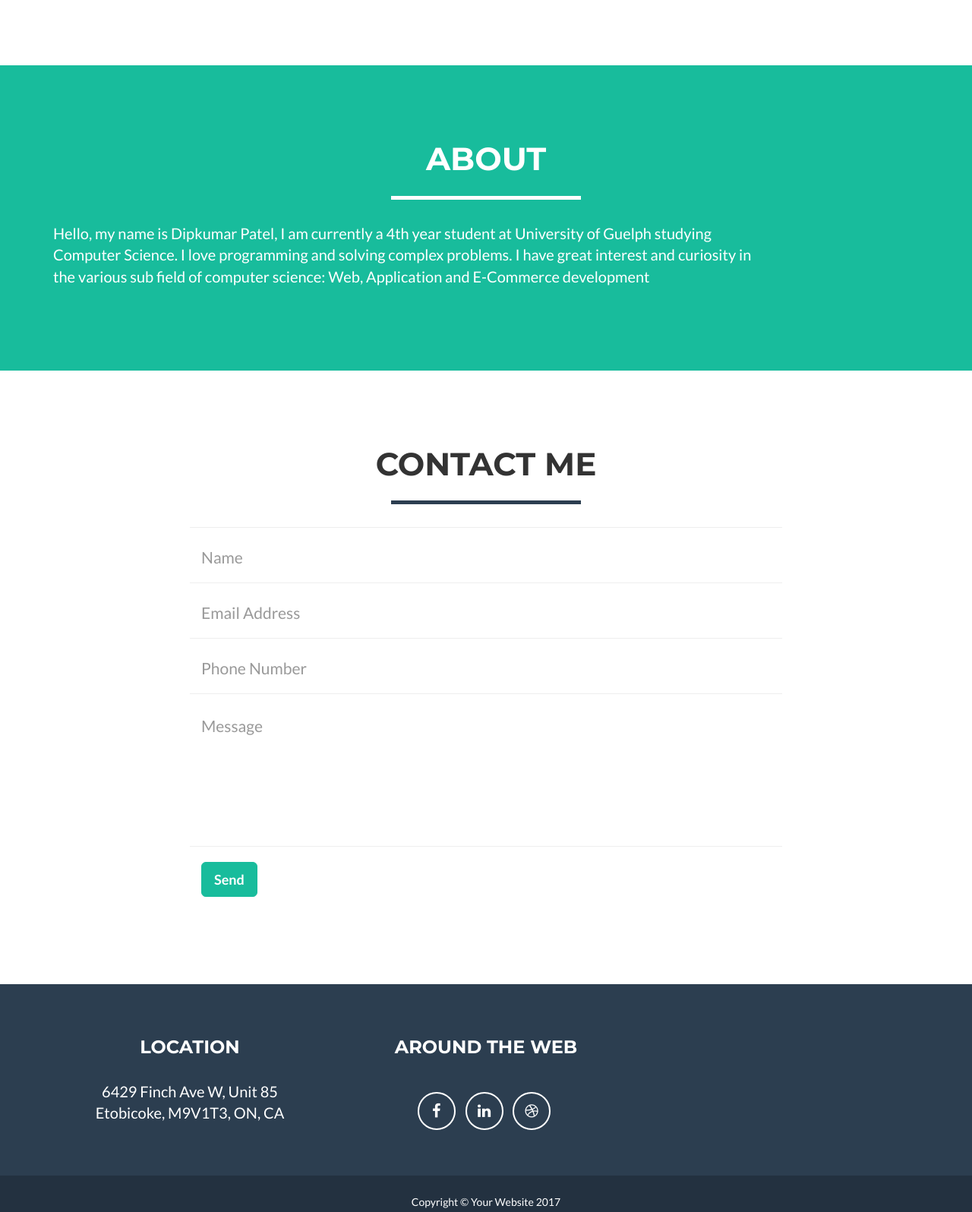
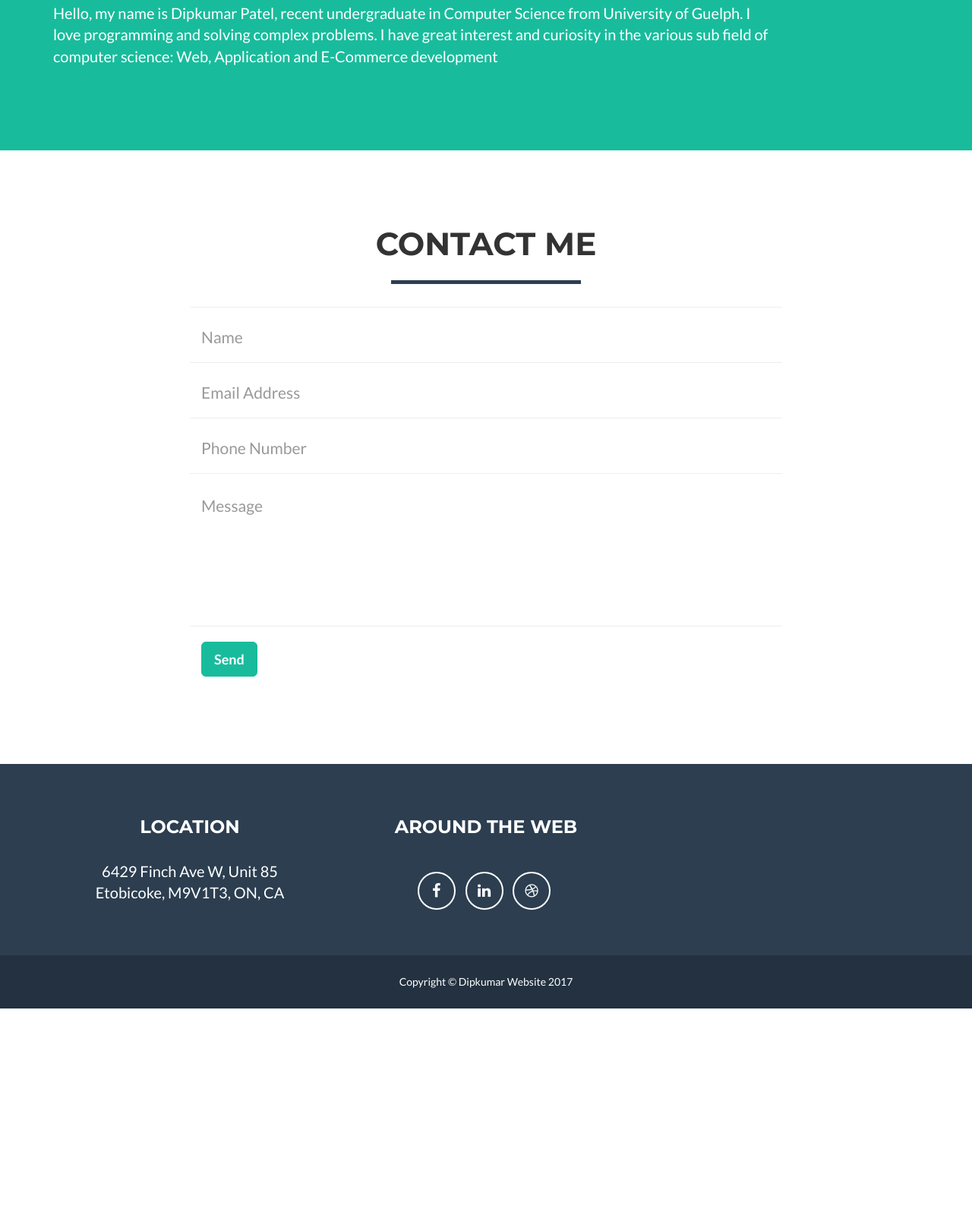
Before and after one commit to dipkpatel/portfolio, a website: page index.html in a window 1280 px wide. Shown: the part 1834-3430 px from the top of the page at 76% size. After the commit the page ends 3162 px from the top, so only its background shows below. Drawn offline with nearby package versions, Linux system fonts and the light colour scheme.

Commit message:
updated profile

```diff
--- a/index.html
+++ b/index.html
@@ -168,7 +168,7 @@
             </div>
             <div class="row">
                 <div class="col-lg-10">
-                    <p>Hello, my name is Dipkumar Patel, I am currently a 4th year student at University of Guelph studying Computer Science. I love programming and solving complex problems. I have great interest and curiosity in the various sub field of computer science: Web, Application and E-Commerce development</p>
+                    <p>Hello, my name is Dipkumar Patel, recent undergraduate in Computer Science from University of Guelph. I love programming and solving complex problems. I have great interest and curiosity in the various sub field of computer science: Web, Application and E-Commerce development</p>
                 </div><!--
                 <div class="col-lg-4">
                     <p>Whether you're a student looking to showcase your work, a professional looking to attract clients, or a graphic artist looking to share your projects, this template is the perfect starting point!</p>
@@ -270,7 +270,7 @@
             <div class="container">
                 <div class="row">
                     <div class="col-lg-12">
-                        Copyright &copy; Your Website 2017
+                        Copyright &copy; Dipkumar Website 2017
                     </div>
                 </div>
             </div>
@@ -300,7 +300,7 @@
                             <h2>Project Title</h2>
                             <hr class="star-primary">
                             <img src="img/dialogc.png" class="img-responsive img-centered" alt="">
-                            <p>To use system tools to available for parsing and generation of the java code. A more efficient and easier way to use a high level parser Lex/Yacc. It provides the same functionality as the Parameter Manager however, Lex/Yacc executable called yadc can be used externally without the dependancy of Dialogc GUI.</p>
+                            <p>A Compiler/editor GUI used to parse data and generate java code which can be compiled to create a dialog GUI which can be configured to connect to a database. Using two methods to parse the data, Parameter library coded in C and high level lex-yacc parser. Project consisted of multiple levels and used combination of C, Java, Lex-Yacc, Bash scripting and SQL.</p>
                             <ul class="list-inline item-details">
                                 <li>Client:
                                     <strong><a href="https://github.com/dipkpatel/Projects">Github</a>
```
Also changed, not shown: img/dialogc.png, 1 other file.
